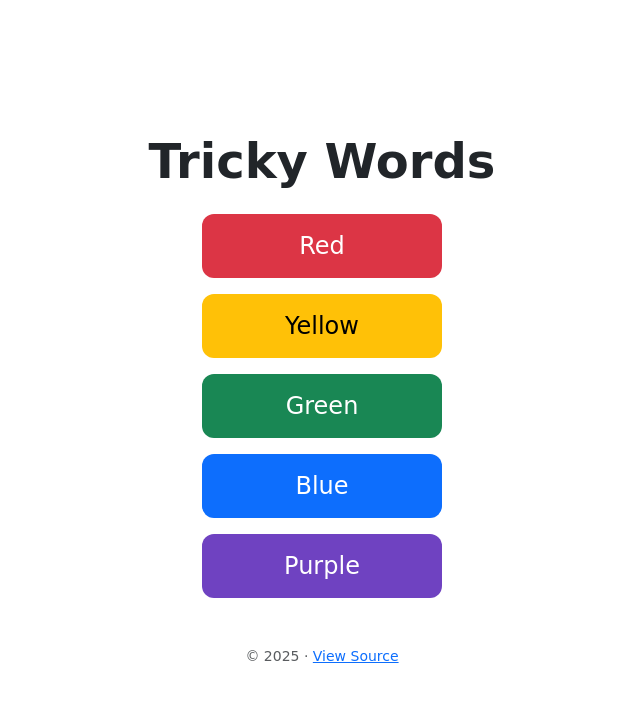
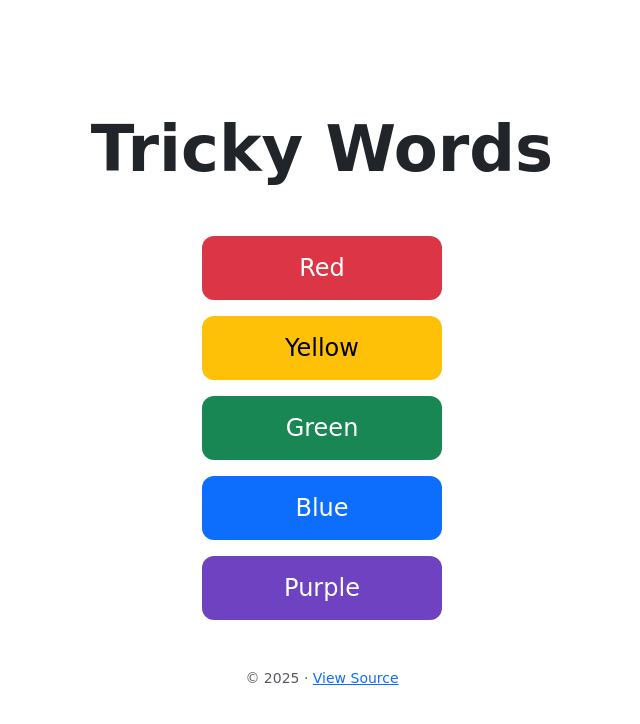
Before and after one commit to mokagio/tricky-words-trainer, a React (Vite) app: page / in a window 1280 px wide. Shown: the top 724 px of the page, without its empty margins (318-958 px from the left). Built offline with nearby package versions, Linux system fonts and the light colour scheme.

Commit message:
Bigger title

```diff
--- a/src/App.jsx
+++ b/src/App.jsx
@@ -130,7 +130,9 @@ export default function App() {
     <div className="d-flex flex-column justify-content-center align-items-center min-vh-100 w-100">
       {!group ? (
         <>
-          <h1 className="mb-4 fw-semibold display-5 text-center">Tricky Words</h1>
+          <h1 className="mb-5 fw-semibold text-center" style={{ fontSize: '4rem' }}>
+            Tricky Words
+          </h1>
           <div className="d-flex flex-column gap-3" style={{ width: "240px" }}>
             {GROUPS.map(({ name, background, text }) => (
               <button
```
